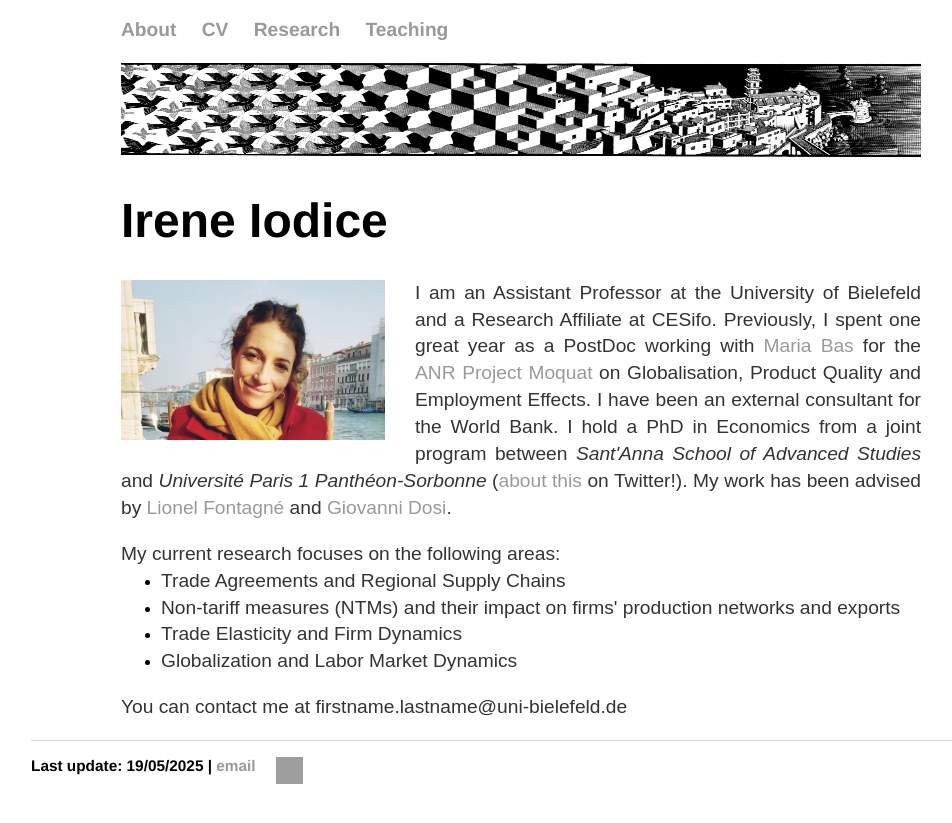
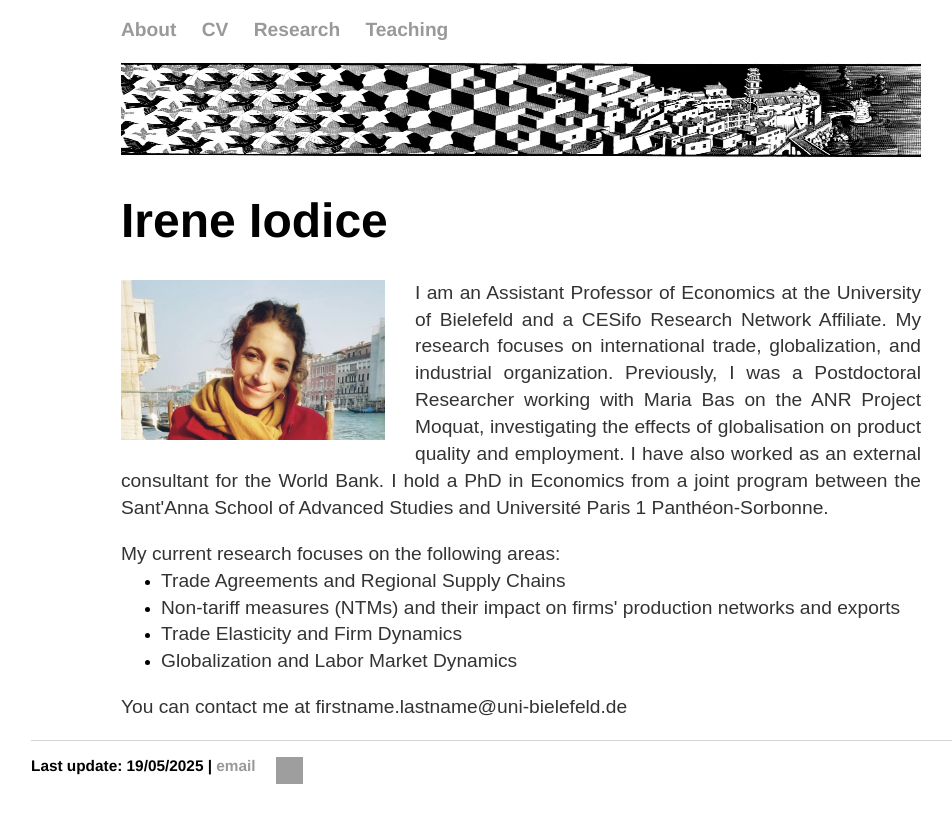
Before and after one commit to ioire/ioire.github.io, a Jekyll site: the page built from index.html, in a window 1280 px wide. Shown: the top 823 px of the page, without its empty margins (119-1071 px from the left). Built offline with Jekyll 4.4.1, drawn with Linux system fonts in a browser that asks for light colours; grey boxes are pictures that could not be loaded.

Commit message:
update repo

```diff
--- a/index.html
+++ b/index.html
@@ -18,10 +18,12 @@ title: Irene Iodice
 	<img src="{{ base }}/images/escher-metamorphose.png" width="800" height="100" align="middle">
 	<h1>Irene Iodice</h1>
 
-	<img src="{{ base }}/images/pi.jpg" align="left"  width="33%" height="36%" style="margin: 0px 30px 10px 0px;"/> <p>  I am an Assistant Professor at the University of Bielefeld and a Research Affiliate at CESifo. Previously, I spent one great year as a PostDoc working with  <a href="https://sites.google.com/site/basmaria80/">Maria Bas</a> for the <a href="https://anr.fr/en/funded-projects-and-impact/funded-projects/project/funded/project/b2d9d3668f92a3b9fbbf7866072501ef-cda581fc05/?tx_anrprojects_funded%5Bcontroller%5D=Funded&cHash=804764a3977ed68aa6cdacba9bac0770">ANR Project Moquat</a>
-		on Globalisation, Product Quality and Employment Effects. I have been an external consultant for the World Bank. I hold a PhD in Economics from a joint program between <em>Sant'Anna School of Advanced Studies</em> and <em>Université Paris 1 Panthéon-Sorbonne</em>
-		(<a href="https://twitter.com/LisandraFlach/status/1271089604712632320">about this</a> on Twitter!). My work has been advised by <a href="http://www.lionel-fontagne.eu/">Lionel Fontagné</a>  and
-		<a href="https://scholar.google.it/citations?user=jODHZ90AAAAJ&hl=en">Giovanni Dosi</a>.<p>
+	<img src="{{ base }}/images/pi.jpg" align="left"  width="33%" height="36%" style="margin: 0px 30px 10px 0px;"/> <p>
+I am an Assistant Professor of Economics at the University of Bielefeld and a CESifo Research Network Affiliate. My research focuses on international trade, globalization, and industrial organization.
+
+Previously, I was a Postdoctoral Researcher working with Maria Bas on the ANR Project Moquat, investigating the effects of globalisation on product quality and employment. I have also worked as an external consultant for the World Bank.
+
+I hold a PhD in Economics from a joint program between the Sant'Anna School of Advanced Studies and Université Paris 1 Panthéon-Sorbonne.
 
 	<p>My current research focuses on the following areas:</p>
 <ul style="margin-top: 0; margin-bottom: 0;">
```
Also changed, not shown: about/index.html (+4 -4 lines).
